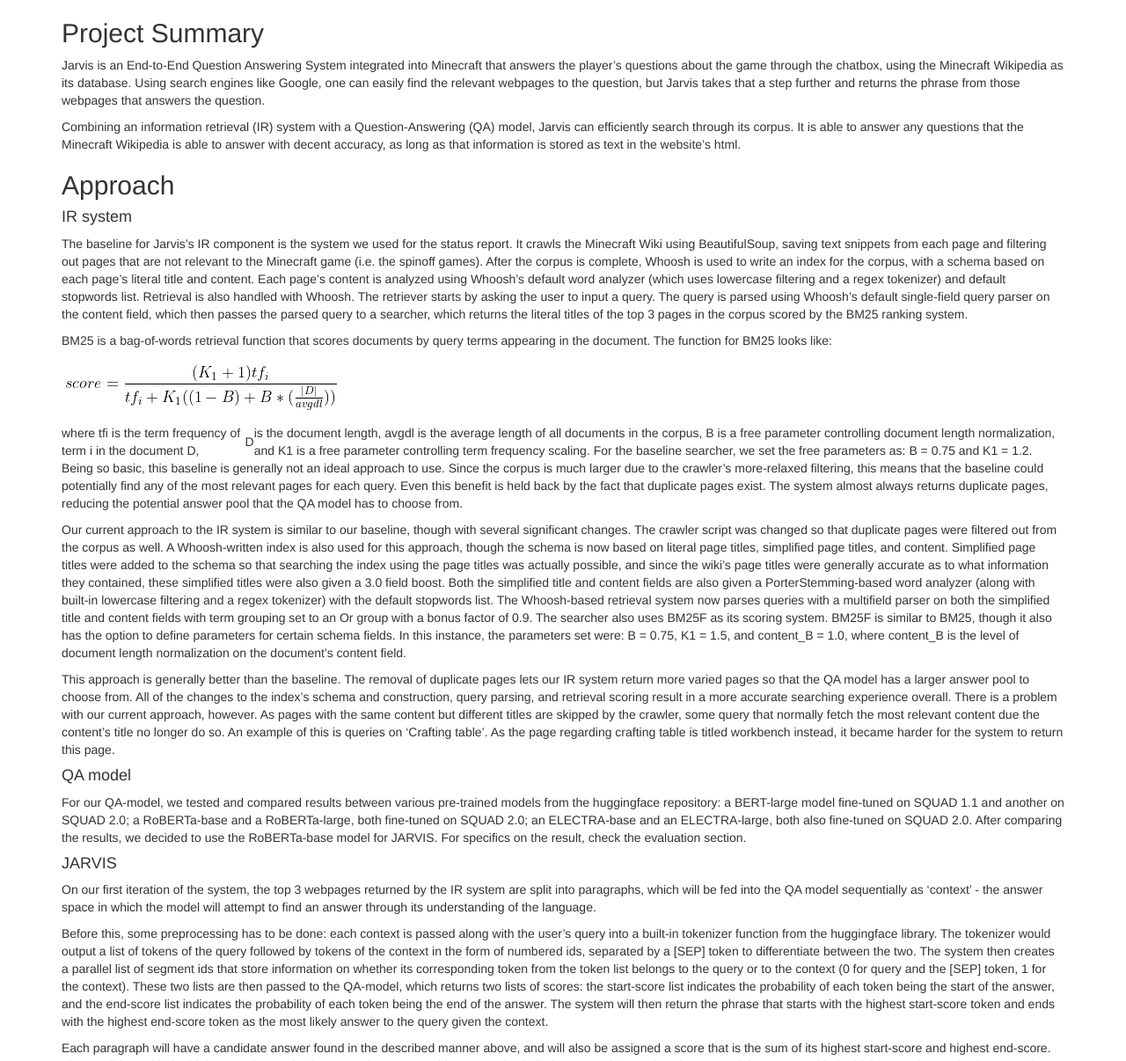
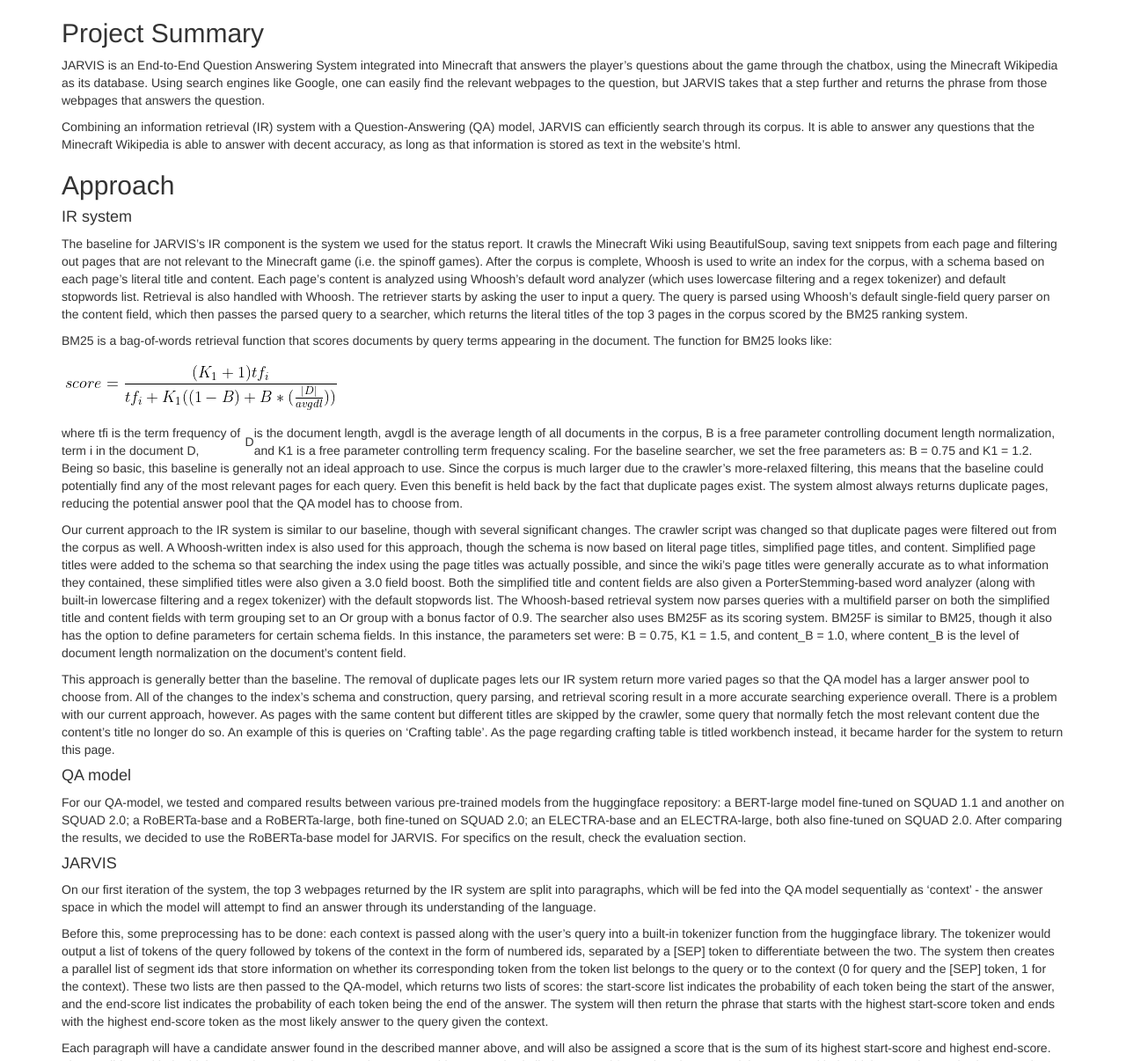
Before and after one commit to gale2307/Jarvis, a Jekyll site: the page built from docs/final.md, in a window 1280 px wide and 1400 px high, scrolled down 341 px, cut to the strip 194-1400 px from the top of the window. Shown: the whole strip at 88% size. Built offline with Jekyll 4.4.1, drawn with Linux system fonts in a browser that asks for light colours; some of the changed text lies outside the part shown.

Commit message:
fixed some typo

```diff
--- a/docs/final.md
+++ b/docs/final.md
@@ -7,15 +7,15 @@
 <iframe width="560" height="315" src="https://www.youtube.com/embed/EB2UiAb8acw" title="YouTube video player" frameborder="0" allow="accelerometer; autoplay; clipboard-write; encrypted-media; gyroscope; picture-in-picture" allowfullscreen></iframe>
 
 ## Project Summary
-Jarvis is an End-to-End Question Answering System integrated into Minecraft that answers the player’s questions about the game through the chatbox, using the Minecraft Wikipedia as its database. Using search engines like Google, one can easily find the relevant webpages to the question, but Jarvis takes that a step further and returns the phrase from those webpages that answers the question.
+JARVIS is an End-to-End Question Answering System integrated into Minecraft that answers the player’s questions about the game through the chatbox, using the Minecraft Wikipedia as its database. Using search engines like Google, one can easily find the relevant webpages to the question, but JARVIS takes that a step further and returns the phrase from those webpages that answers the question.
 
-Combining an information retrieval (IR) system with a Question-Answering (QA) model, Jarvis can efficiently search through its corpus. It is able to answer any questions that the Minecraft Wikipedia is able to answer with decent accuracy, as long as that information is stored as text in the website’s html.
+Combining an information retrieval (IR) system with a Question-Answering (QA) model, JARVIS can efficiently search through its corpus. It is able to answer any questions that the Minecraft Wikipedia is able to answer with decent accuracy, as long as that information is stored as text in the website’s html.
 
 
 ## Approach
 
 #### IR system
-The baseline for Jarvis’s IR component is the system we used for the status report. It crawls the Minecraft Wiki using BeautifulSoup, saving text snippets from each page and filtering out pages that are not relevant to the Minecraft game (i.e. the spinoff games). After the corpus is complete, Whoosh is used to write an index for the corpus, with a schema based on each page’s literal title and content. Each page’s content is analyzed using Whoosh’s default word analyzer (which uses lowercase filtering and a regex tokenizer) and default stopwords list. Retrieval is also handled with Whoosh. The retriever starts by asking the user to input a query. The query is parsed using Whoosh’s default single-field query parser on the content field, which then passes the parsed query to a searcher, which returns the literal titles of the top 3 pages in the corpus scored by the BM25 ranking system.
+The baseline for JARVIS’s IR component is the system we used for the status report. It crawls the Minecraft Wiki using BeautifulSoup, saving text snippets from each page and filtering out pages that are not relevant to the Minecraft game (i.e. the spinoff games). After the corpus is complete, Whoosh is used to write an index for the corpus, with a schema based on each page’s literal title and content. Each page’s content is analyzed using Whoosh’s default word analyzer (which uses lowercase filtering and a regex tokenizer) and default stopwords list. Retrieval is also handled with Whoosh. The retriever starts by asking the user to input a query. The query is parsed using Whoosh’s default single-field query parser on the content field, which then passes the parsed query to a searcher, which returns the literal titles of the top 3 pages in the corpus scored by the BM25 ranking system.
 
 BM25 is a bag-of-words retrieval function that scores documents by query terms appearing in the document. The function for BM25 looks like:
 
@@ -45,7 +45,7 @@
 ## Evaluation
 #### Quantitative
 
-Quantitatively, Jarvis’s systems were tested individually and combined together. All of our quantitative tests use the same evaluation dataset of 51 questions.
+Quantitatively, JARVIS’s systems were tested individually and combined together. All of our quantitative tests use the same evaluation dataset of 51 questions.
 
 The IR system was tested using a script that takes as an argument a text file with our dataset of queries of queries followed by the expected page to be returned for the query. Our IR system would read this file line-by-line, feed the query into the query processor and searcher, and return the top 3 pages retrieved based on the query. If the expected page was among the top 3 retrieved, we considered that query to be successfully answered by the IR model. The IR model’s overall effectiveness was measured by the amount of queries that successfully had their expected pages returned over the total number of queries.
 
```
Also changed, not shown: other parts of docs/final.md (+5 -16 lines).
